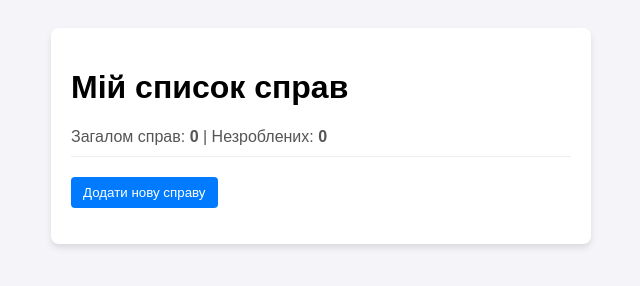
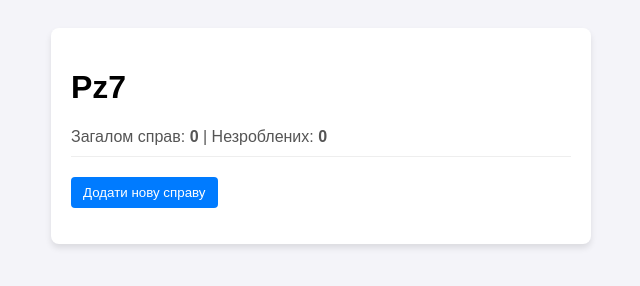
Before and after one commit to st9091295-sketch/js_Pz7, a plain HTML site: page Pz7/index.html in a window 1280 px wide. Shown: the whole page, without its empty margins (319-959 px from the left). Drawn offline with Linux system fonts and the light colour scheme.

Commit message:
перейменування папки на Pz7

```diff
--- a/лб7/index.html
+++ b/Pz7/index.html
@@ -3,12 +3,12 @@
 <head>
     <meta charset="UTF-8">
     <meta name="viewport" content="width=device-width, initial-scale=1.0">
-    <title>Список справ - 1</title>
+    <title>Pz7</title>
     <link rel="stylesheet" href="style.css">
 </head>
 <body>
     <div class="container">
-        <h1>Мій список справ</h1>
+        <h1>Pz7</h1>
 
         <div class="counters">
             <span>Загалом справ: <b id="total-count">0</b></span> |
```
Also changed, not shown: Pz7/script.js (renamed from лб7/script.js, +0 -16 lines), Pz7/style.css (renamed from лб7/style.css).
